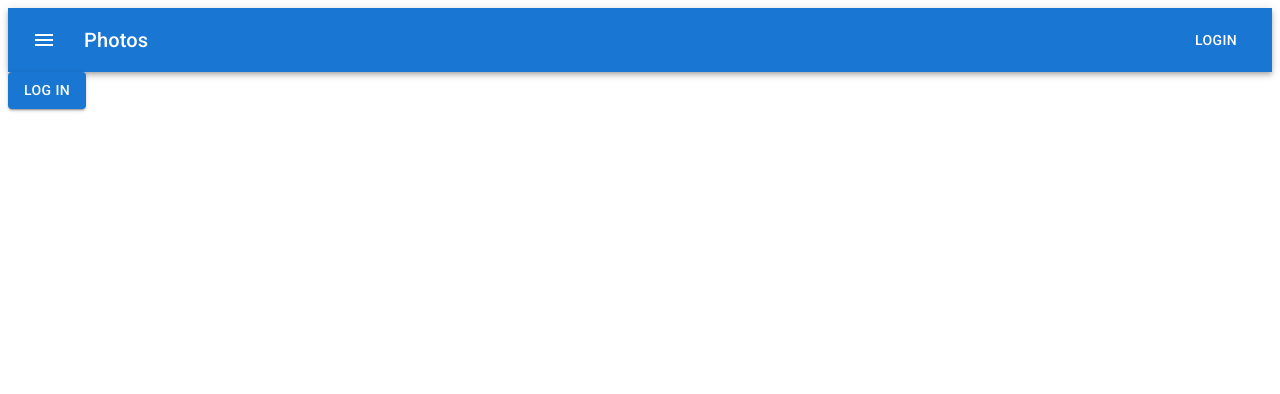
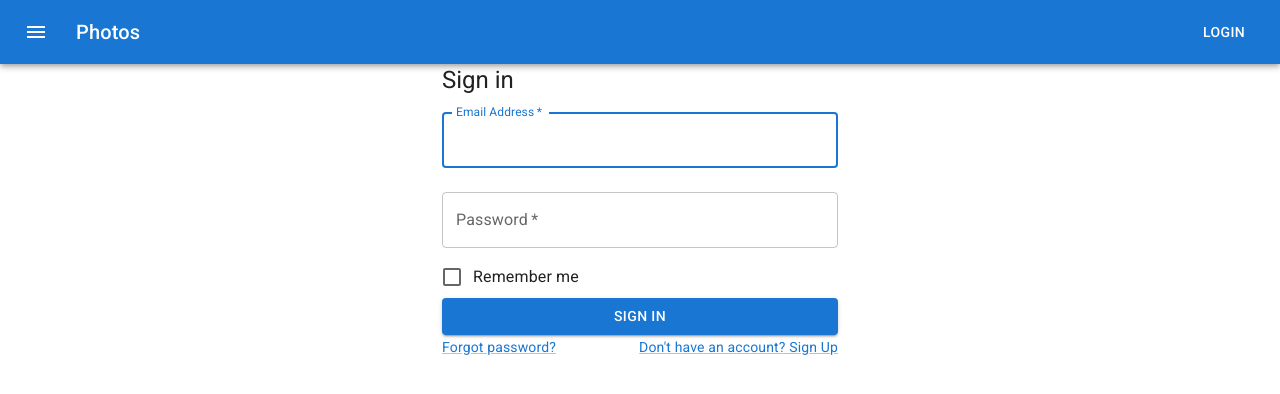
Before and after one commit to Thomas0507/Rattrapage-ASI-II, a React (Vite) app in the folder react-frontend/: page /login in a window 1280 px wide. Shown: the top 394 px of the page. Built offline with nearby package versions, Linux system fonts and the light colour scheme.

Commit message:
feat: login Page

```diff
--- a/react-frontend/src/App.css
+++ b/react-frontend/src/App.css
@@ -1,3 +1,7 @@
+html, body, #app, #app>div {
+    height: 100%
+}
+
 .button-link {
     text-decoration: none;
     color: unset;
--- a/react-frontend/src/pages/auth/Login.jsx
+++ b/react-frontend/src/pages/auth/Login.jsx
@@ -1,11 +1,77 @@
 import React from 'react';
 import Button from '@mui/material/Button';
+import CssBaseline from '@mui/material/CssBaseline';
+import TextField from '@mui/material/TextField';
+import FormControlLabel from '@mui/material/FormControlLabel';
+import Checkbox from '@mui/material/Checkbox';
+import Link from '@mui/material/Link';
+import Grid from '@mui/material/Grid';
+import Box from '@mui/material/Box';
+import Typography from '@mui/material/Typography';
+// import { makeStyles } from '@mui/material/styles';
+import Container from '@mui/material/Container';
 
+function Login () {
+    return (
+    <Container component="main" maxWidth="xs">
+      <CssBaseline />
+      <div>
+        <Typography component="h1" variant="h5">
+          Sign in
+        </Typography>
+        <form noValidate>
+          <TextField
+            variant="outlined"
+            margin="normal"
+            required
+            fullWidth
+            id="email"
+            label="Email Address"
+            name="email"
+            autoComplete="email"
+            autoFocus
+          />
+          <TextField
+            variant="outlined"
+            margin="normal"
+            required
+            fullWidth
+            name="password"
+            label="Password"
+            type="password"
+            id="password"
+            autoComplete="current-password"
+          />
+          <FormControlLabel
+            control={<Checkbox value="remember" color="primary" />}
+            label="Remember me"
+          />
+          <Button
+            type="submit"
+            fullWidth
+            variant="contained"
+            color="primary"
 
-const Login = () => {
-    return (
-        <Button variant="contained">Log In</Button>
-
+          >
+            Sign In
+          </Button>
+          <Grid container>
+            <Grid item xs>
+              <Link href="#" variant="body2">
+                Forgot password?
+              </Link>
+            </Grid>
+            <Grid item>
+              <Link href="#" variant="body2">
+                {"Don't have an account? Sign Up"}
+              </Link>
+            </Grid>
+          </Grid>
+        </form>
+      </div>
+      <Box mt={8}>
+      </Box>
+    </Container>
     )
 };
 
```
